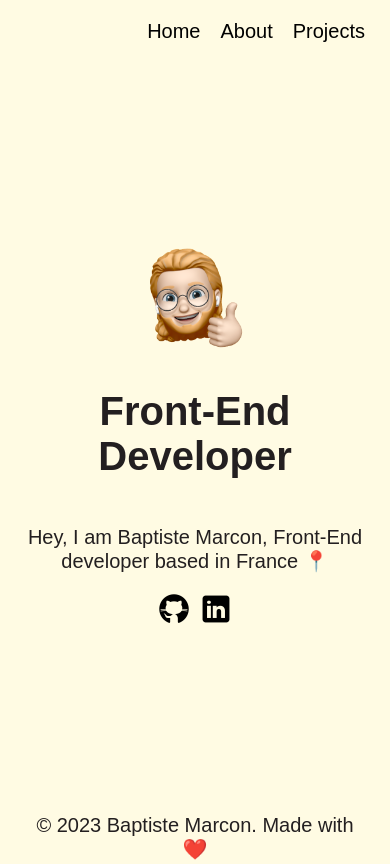
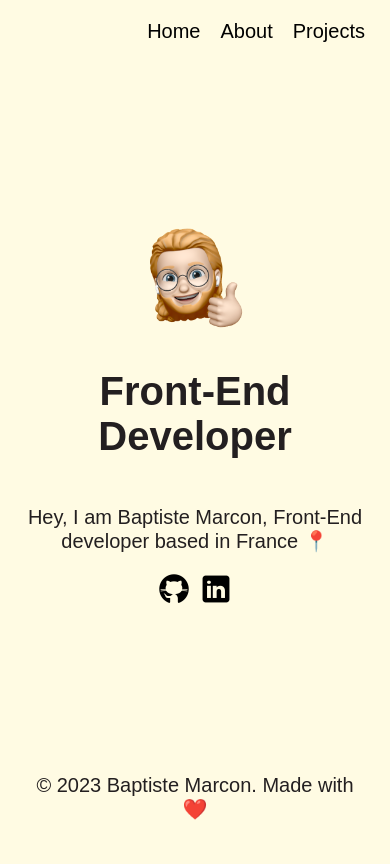
Before and after one commit to baptistemcn/personnal-website, a React (Vite) app: page /en/ in a window 390 px wide. Built offline with nearby package versions, Linux system fonts and the light colour scheme.

Commit message:
fix(responsive): fix height

```diff
--- a/src/components/card.css
+++ b/src/components/card.css
@@ -17,7 +17,7 @@ img {
   flex-direction: column;
   align-items: center;
   justify-content: center;
-  height: calc(100vh - (50px + 30px));
+  height: calc(100vh - (60px + 60px));
 }
 
 .card-image-container {
```
